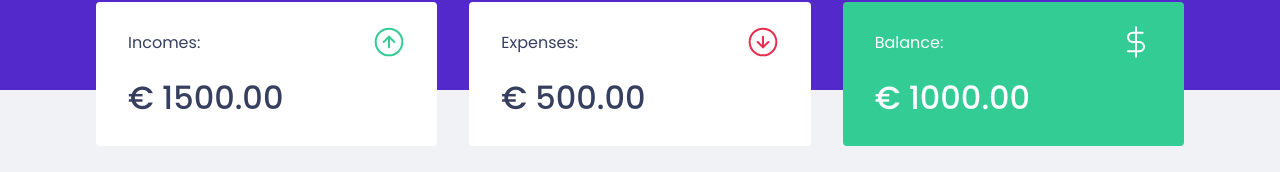
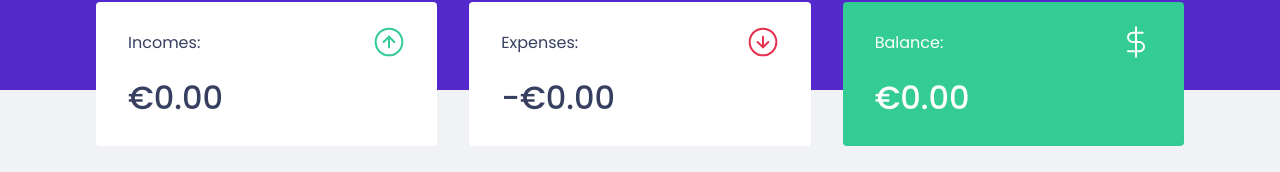
Before and after one commit to patrickcarmo/pcmoney, a React (Create React App) app: page / in a window 1280 px wide. Shown: the part 182-354 px from the top of the page. Built offline with nearby package versions, Linux system fonts and the light colour scheme; no server answers; what miragejs would draw is missing.

Commit message:
create transaction hook

```diff
--- a/src/App.tsx
+++ b/src/App.tsx
@@ -4,7 +4,7 @@
 import { GlobalStyle } from './styles/global'
 import React, { useState } from 'react';
 import { NewTransactionModal } from './components/NewTransactionModal';
-import { TransactionsProvider } from './TransactionsContext';
+import { TransactionsProvider } from './hooks/useTransactions';
 
 export function App() {
   const [isNewTransactionModalOpen, setIsNewTransactionModalOpen] = useState(false);
--- a/src/components/NewTransactionModal/index.tsx
+++ b/src/components/NewTransactionModal/index.tsx
@@ -6,8 +6,7 @@
 import expenseImg from '../../assets/expense.svg';
 
 import { Container, TransactionTypeContainer, RadioBox } from './styles';
-import { api } from '../../services/api';
-import { TransactionContext } from '../../TransactionsContext';
+import { useTransactions } from '../../hooks/useTransactions';
 
 interface NewTransactionModalProps {
   isOpen: boolean;
@@ -17,12 +16,11 @@
 Modal.setAppElement('#root');
 
 export function NewTransactionModal({ isOpen, onRequestClose }: NewTransactionModalProps) {
-  // const { createTransaction } = useTransactions();
+  const { createTransaction } = useTransactions();
   const [title, setTitle] = useState('');
   const [amount, setAmount] = useState(0);
   const [category, setCategory] = useState('');
   const [type, setType] = useState('deposit');
-  const { createTransaction } = useContext(TransactionContext);
 
   async function handleCreateNewTransaction(event: FormEvent) {
     event.preventDefault();
--- a/src/components/Summary/index.tsx
+++ b/src/components/Summary/index.tsx
@@ -2,12 +2,32 @@
 import expenseImg from '../../assets/expense.svg';
 import balanceImg from '../../assets/balance.svg';
 import { Container } from './styles';
-import { useContext } from 'react';
-import { TransactionContext } from '../../TransactionsContext';
+import { useTransactions } from '../../hooks/useTransactions';
+
+interface Summary {
+  deposits: number;
+  withdraws: number;
+  total: number;
+}
 
 export function Summary() {
 
-  const { transactions } = useContext(TransactionContext);
+  const { transactions } = useTransactions();
+
+  const summary: Summary = transactions.reduce((acc, transaction) => {
+    if (transaction.type === 'deposit') {
+      acc.deposits += transaction.amount;
+      acc.total += transaction.amount;
+    } else {
+      acc.withdraws += transaction.amount;
+      acc.total -= transaction.amount;
+    }
+    return acc;
+  }, {
+    deposits: 0,
+    withdraws: 0,
+    total: 0,
+  })
 
   return (
     <Container>
@@ -16,21 +36,36 @@
           <p>Incomes:</p>
           <img src={incomeImg} alt="Incomes" />
         </header>
-        <strong>€ 1500.00</strong>
+        <strong>
+          {new Intl.NumberFormat('en-GB', {
+            style: 'currency',
+            currency: 'EUR'
+          }).format(summary.deposits)}
+        </strong>
       </div>
       <div>
         <header>
           <p>Expenses:</p>
           <img src={expenseImg} alt="Expenses" />
         </header>
-        <strong>€ 500.00</strong>
+        <strong>
+          -{new Intl.NumberFormat('en-GB', {
+          style: 'currency',
+          currency: 'EUR'
+        }).format(summary.withdraws)}
+        </strong>
       </div>
       <div>
         <header>
           <p>Balance:</p>
           <img src={balanceImg} alt="Balance" />
         </header>
-        <strong>€ 1000.00</strong>
+        <strong>
+          {new Intl.NumberFormat('en-GB', {
+            style: 'currency',
+            currency: 'EUR'
+          }).format(summary.total)}
+        </strong>
       </div>
     </Container>
   );
--- a/src/components/TransactionTable/index.tsx
+++ b/src/components/TransactionTable/index.tsx
@@ -1,12 +1,12 @@
-import { useContext } from "react";
+
 import { Transaction } from "../../Models/transaction.model";
-import { TransactionContext } from "../../TransactionsContext";
+import { useTransactions } from "../../hooks/useTransactions";
 import { Container } from "./styles";
 
 
 export function TransactionTable() {
 
-  const { transactions } = useContext(TransactionContext);
+  const { transactions } = useTransactions();;
 
   return (
     <Container>
--- a/src/TransactionsContext.tsx
+++ b/src/hooks/useTransactions.tsx
@@ -1,7 +1,7 @@
 import { AxiosResponse } from "axios";
-import { createContext, ReactNode, useEffect, useState } from "react";
-import { Transaction } from "./Models/transaction.model";
-import { api } from "./services/api";
+import { createContext, ReactNode, useContext, useEffect, useState } from "react";
+import { Transaction } from "../Models/transaction.model";
+import { api } from "../services/api";
 
 interface TransactionsProviderProps {
   children: ReactNode
@@ -36,3 +36,9 @@
     </TransactionContext.Provider>
   )
 }
+
+export function useTransactions() {
+  const context = useContext(TransactionContext);
+
+  return context;
+}
```
